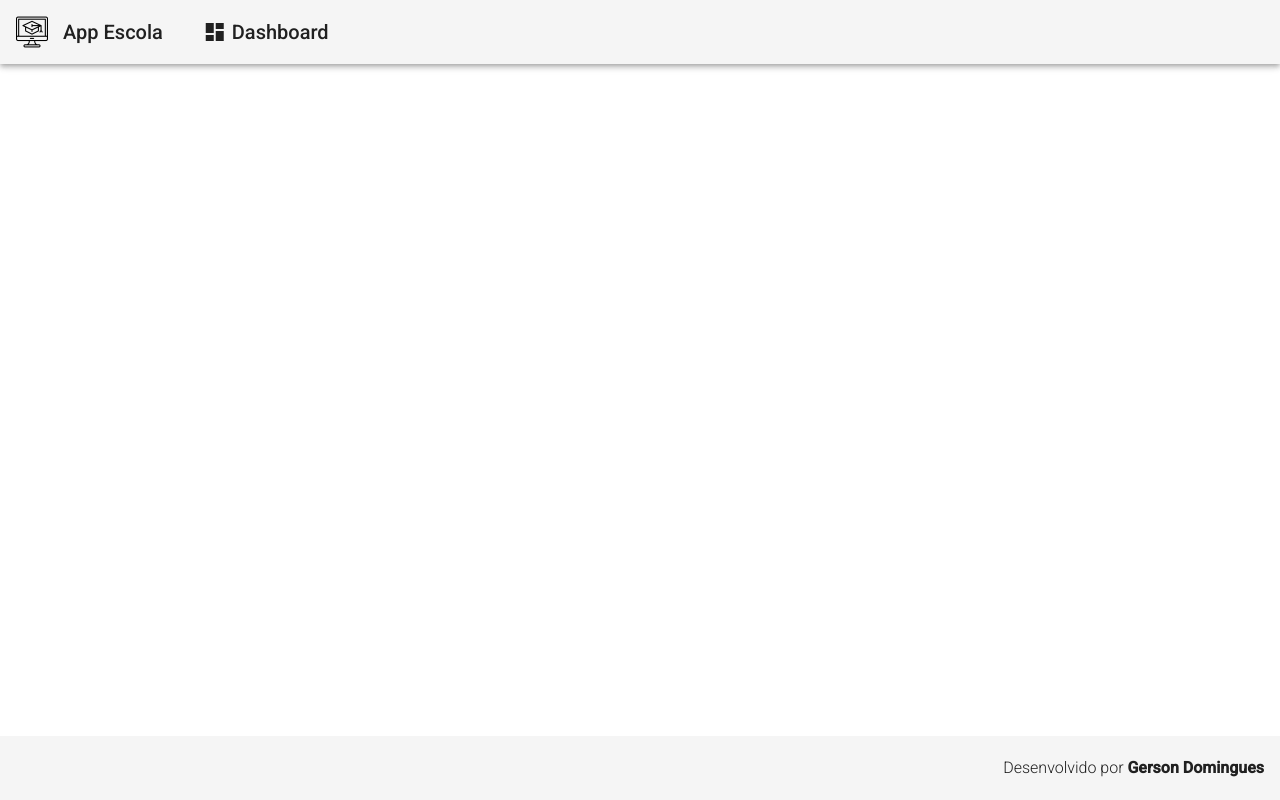
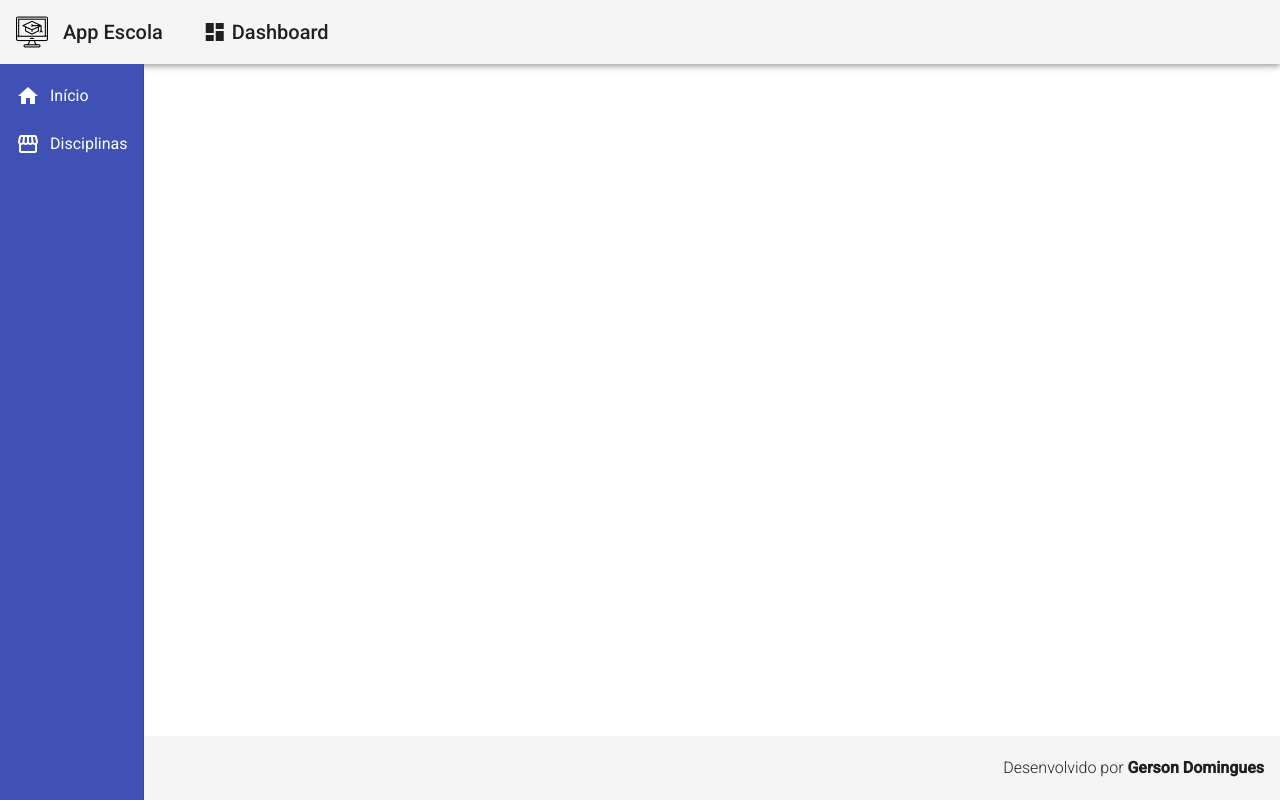
Before and after one commit to GersonDomingues/app-escola-angular, an Angular app: page / in a window 1280 px wide. Built offline with nearby package versions, Linux system fonts and the light colour scheme.

Commit message:
"Atualizado o nav"

```diff
--- a/src/app/app.component.html
+++ b/src/app/app.component.html
@@ -1,2 +1,3 @@
 <app-header></app-header>
+<app-nav></app-nav>
 <app-footer></app-footer>
--- a/src/app/components/template/nav/nav.component.css
+++ b/src/app/components/template/nav/nav.component.css
@@ -0,0 +1,11 @@
+.sidenav{
+  background-color: #3F51B5 ;
+}
+
+.sidenav a {
+    color: #FFF;
+}
+
+.sidenav i {
+    padding-right: 10px;
+}
--- a/src/app/components/template/nav/nav.component.html
+++ b/src/app/components/template/nav/nav.component.html
@@ -1 +1,19 @@
-<p>nav works!</p>
+<mat-sidenav-container class="contanier">
+    <mat-sidenav class="sidenav" mode="side"
+     opened fixedInViewport="true" fixedTopGap="64">
+        <mat-nav-list class="nav-list">
+            <a mat-list-item>
+               <i class="material-icons">
+                   home
+               </i>
+               Início
+            </a>
+            <a mat-list-item>
+                <i class="material-icons">
+                    storefront
+                </i>
+                Disciplinas
+             </a>
+        </mat-nav-list>
+    </mat-sidenav>
+</mat-sidenav-container>
```
Also changed, not shown: src/app/app.module.ts (+8 -1 lines).
